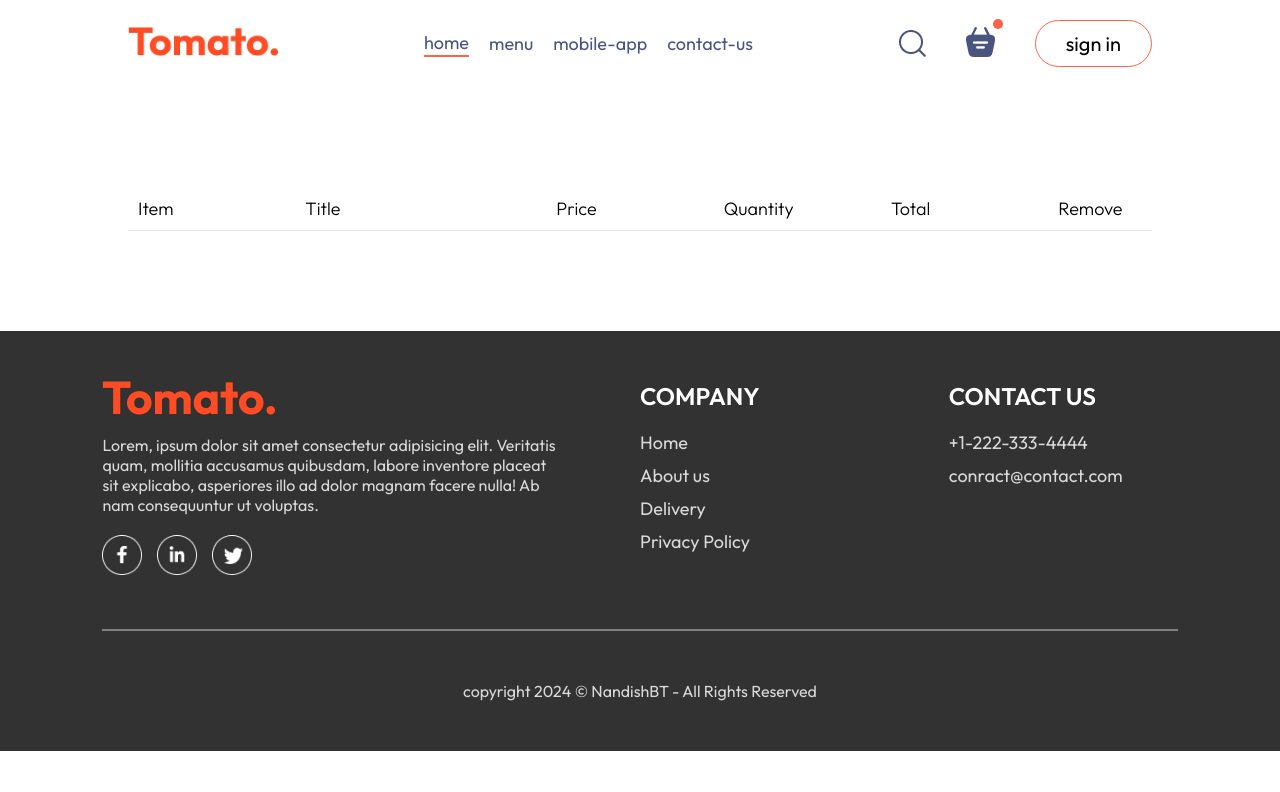
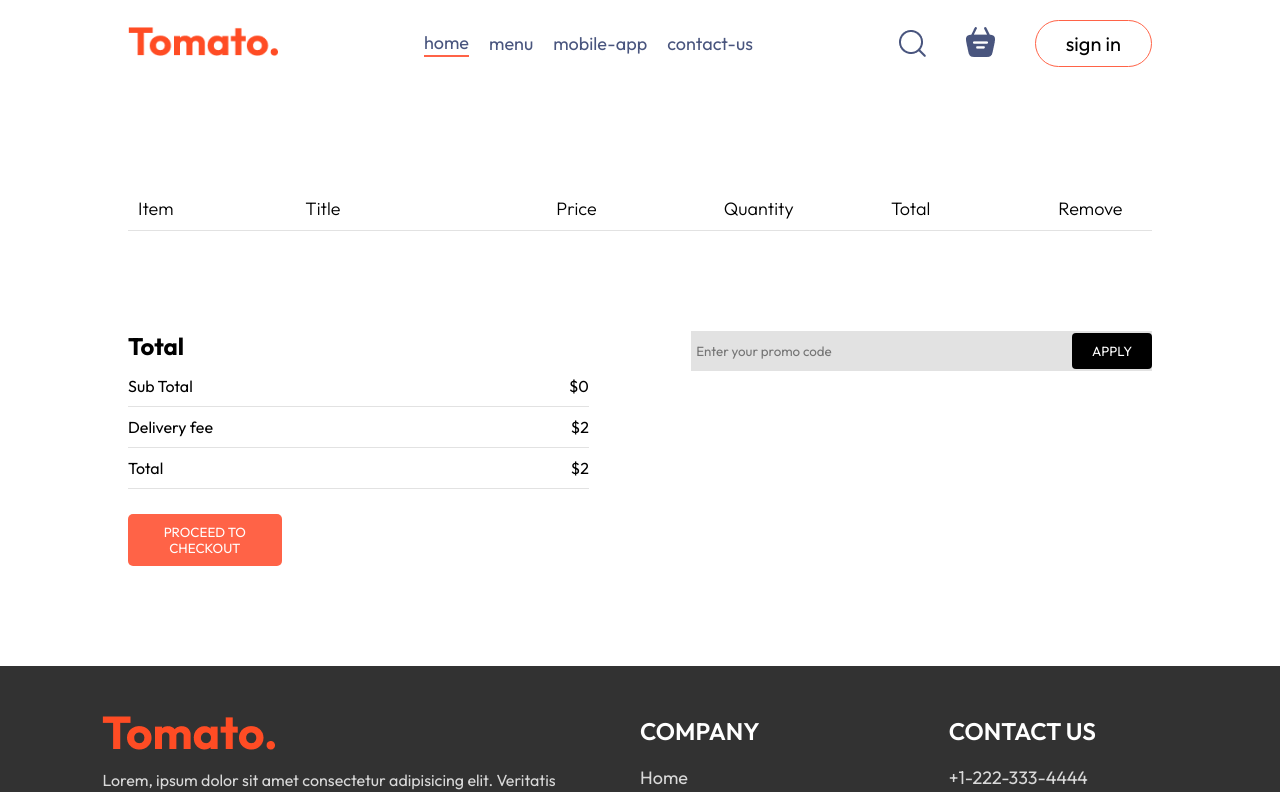
Before and after one commit to nandishbt/Food-Del, a React (Vite) app in the folder frontend/: page /cart in a window 1280 px wide. Shown: the top 792 px of the page. Built offline with nearby package versions, Linux system fonts and the light colour scheme.

Commit message:
add cart section

```diff
--- a/frontend/src/components/Navbar/Navbar.jsx
+++ b/frontend/src/components/Navbar/Navbar.jsx
@@ -1,17 +1,19 @@
-import React, { useState } from "react";
+import React, { useContext, useState } from "react";
 import "./Navbar.css";
 import { assets } from "../../assets/assets";
 import {Link} from 'react-router-dom'
+import { StoreContext } from "../../context/StoreContext";
 
 const Navbar = ({setLogin}) => {
   const [menu, setMenu] = useState("home");
+  const {getTotalAmount} = useContext(StoreContext)
   return (
     <div className="navbar">
       <Link to={'/'}><img src={assets.logo} alt="" className="logo" /></Link>
 
       <ul className="navbar-menu">
         {["home", "menu", "mobile-app", "contact-us"].map((e, i) => (
-          <a href={`#${e}`}
+          <a href={e==='home'?'/':`#${e}`}
             key={e}
             onClick={() => setMenu(e)}
             className={menu === e ? "active" : ""}
@@ -26,7 +28,7 @@ const Navbar = ({setLogin}) => {
 
         <div className="basket">
          <Link to={'/cart'}><img src={assets.basket_icon} alt="" /></Link>
-          <div className="dot"></div>
+          <div className={getTotalAmount()?"dot":""}></div>
         </div>
         <button onClick={()=>setLogin(true)}>sign in</button>
       </div>
--- a/frontend/src/context/StoreContext.jsx
+++ b/frontend/src/context/StoreContext.jsx
@@ -6,30 +6,38 @@ export const StoreContext = createContext(null);
 const StoreContextprovider = (props) => {
   const [cartItems, setcartItems] = useState({});
 
-  const addToCart = (item)=>{
-    if(!cartItems[item]){
-      setcartItems({...cartItems, [item]:1})
+  const addToCart = (item) => {
+    if (!cartItems[item]) {
+      setcartItems({ ...cartItems, [item]: 1 });
+    } else {
+      setcartItems({ ...cartItems, [item]: cartItems[item] + 1 });
+    }
+  };
+
+  const removeFromCart = (item) => {
+    setcartItems({ ...cartItems, [item]: cartItems[item] - 1 });
+  };
+
+  const getTotalAmount = () => {
+    let total = 0;
+
+    for (const item in cartItems) {
+      if (cartItems[item] > 0) {
+        const item_info = food_list.find((p) => p._id === item);
+        total += item_info.price * cartItems[item];
+      }
     }
 
-    else{
-      setcartItems({...cartItems,[item]:cartItems[item]+1})
-    }
-  }
+    return total;
+  };
 
-  const removeFromCart = (item)=>{
-    setcartItems({...cartItems,[item]:cartItems[item]-1})
-  }
-
-  useEffect(()=>{
-    console.log(cartItems);
-
-  },[cartItems])
-
-  const data = { food_list,
+  const data = {
+    food_list,
     cartItems,
     addToCart,
-    removeFromCart
-   };
+    removeFromCart,
+    getTotalAmount,
+  };
 
   return (
     <StoreContext.Provider value={data}>{props.children}</StoreContext.Provider>
--- a/frontend/src/pages/Cart/Cart.css
+++ b/frontend/src/pages/Cart/Cart.css
@@ -1,38 +1,141 @@
-.cart{
+.cart {
   margin-top: 100px;
-
 }
 
-.cart-items-title{
+.cart-items-title {
   display: grid;
   grid-template-columns: 1fr 1.5fr 1fr 1fr 1fr 0.5fr;
   align-items: center;
   padding: 10px;
 }
 
-.cart .heading{
+.cart .heading {
   font-weight: 300;
   font-size: 18px;
 }
 
-.items{
+.items {
   padding: 10px;
   font-weight: 600;
 }
 
-.items img{
+.items img {
   width: 100px;
   border-radius: 5px;
 }
 
-.cart hr{
+.cart hr {
   border: none;
   height: 1px;
   background-color: #e2e2e2;
 }
 
-.items .x{
+.items .x {
   cursor: pointer;
   font-size: 18px;
+}
+
+.cart-bottom {
+  margin-top: 100px;
+  display: flex;
+  align-items: start;
+  justify-content: space-between;
+  gap: max(8vw, 20px);
+}
+
+.cart-total {
+  flex: 1;
+  display: flex;
+  flex-direction: column;
+  gap: 15px;
+}
+
+.cart-total-bill {
+  display: flex;
+  justify-content: space-between;
+  align-items: center;
+}
+
+.cart-total hr {
+  margin: 10px 0;
+}
+
+.cart-total button {
+  width: max(12vw, 40px);
+  padding: 10px 5px;
+  background-color: tomato;
+  color: white;
+  border: none;
+  border-radius: 5px;
+  cursor: pointer;
+}
+
+.promocode {
+  flex: 1;
+  background-color: #e2e2e2;
+}
+
+.promocode .promo {
+  display: flex;
+  align-items: center;
+  justify-content: space-between;
+}
+
+.promocode .promo input {
+  padding: 12px 5px;
+  border: none;
+  outline: none;
+  background-color: transparent;
+}
+
+.promocode .promo button {
+  padding: 10px 20px;
+  background-color: black;
+  color: white;
+  cursor: pointer;
+  border: none;
+  border-radius: 4px;
+}
+
+@media (max-width: 767px) {
+  .cart {
+    margin-top: 50px;
+  }
+
+  .cart-items-title {
+    grid-template-columns: 1.5fr 1fr 1fr 1fr 1fr 0.5fr;
+  }
+
+  .cart .heading {
+    font-size: 12px;
+  }
+
+  .items {
+    font-size: 11px;
+  }
+
+  .items img {
+    width: 60px;
+  }
+
+  .items .x {
+    font-size: 12px;
+  }
+
+  .cart-bottom {
+    flex-direction: column-reverse;
 
   }
+
+  .cart-total {
+    width: 100%;
+  }
+
+  .promocode {
+   width: 100%;
+  }
+
+  .cart-total button {
+    width: 100%;
+  }
+}
--- a/frontend/src/pages/Cart/Cart.jsx
+++ b/frontend/src/pages/Cart/Cart.jsx
@@ -3,7 +3,7 @@ import './Cart.css'
 import {StoreContext} from './../../context/StoreContext'
 
 const Cart = () => {
-  const {food_list,removeFromCart, cartItems} = useContext(StoreContext)
+  const {food_list,removeFromCart, cartItems, getTotalAmount} = useContext(StoreContext)
   return (
     <div className='cart'>
 
@@ -43,6 +43,38 @@ const Cart = () => {
 
       </div>
 
+      <div className="cart-bottom">
+        <div className="cart-total">
+          <h2>Total</h2>
+          <div>
+            <div className="cart-total-bill">
+              <p>Sub Total</p>
+              <p>${getTotalAmount()}</p>
+            </div>
+            <hr />
+            <div className="cart-total-bill">
+              <p>Delivery fee</p>
+              <p>${2}</p>
+            </div>
+            <hr />
+            <div className="cart-total-bill">
+              <p>Total</p>
+              <p>${getTotalAmount() + 2}</p>
+            </div>
+            <hr />
+          </div>
+
+          <button>PROCEED TO CHECKOUT</button>
+        </div>
+
+        <div className="promocode">
+          <div className='promo'>
+            <input type="text" placeholder="Enter your promo code" />
+            <button>APPLY</button>
+          </div>
+        </div>
+      </div>
+
 
 
     </div>
```
Lines whose indentation alone changed are shown as unchanged.
